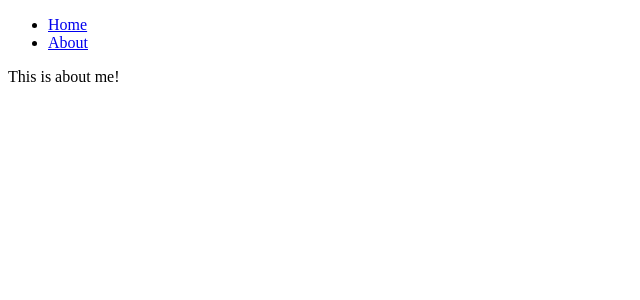
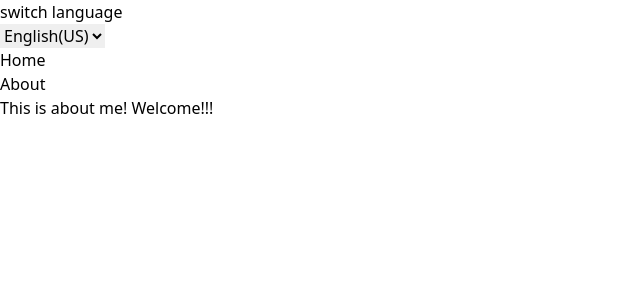
Before and after one commit to mesrbn/mehran-profile, a Nuxt app: page /about in a window 1280 px wide. Shown: the top 300 px of the page, without its empty margins (0-640 px from the left). Built offline with nearby package versions, Linux system fonts and the light colour scheme.

Commit message:
adding modules and also i18n internationalitzation

```diff
--- a/layouts/default.vue
+++ b/layouts/default.vue
@@ -3,16 +3,33 @@
     and this root element cannot be a <slot />. -->
 <template>
   <div>
+    <div>switch language</div>
+    <select v-model="language">
+      <option v-for="item in locales" :key="item" :value="item.code">
+        {{ item.name }}
+      </option>
+    </select>
     <nav>
       <ul>
         <li>
-          <NuxtLink to="/">Home</NuxtLink>
+          <NuxtLink :to="localPath('/')">Home</NuxtLink>
         </li>
         <li>
-          <NuxtLink to="/about">About</NuxtLink>
+          <NuxtLink :to="localPath('/about')">About</NuxtLink>
         </li>
       </ul>
     </nav>
     <slot />
   </div>
 </template>
+
+<script setup>
+const { locales, locale, setLocale } = useI18n();
+const localPath = useLocalePath();
+const language = computed({
+  get: () => locale.value,
+  set: (value) => {
+    setLocale(value);
+  },
+});
+</script>
--- /dev/null
+++ b/locales/de.json
@@ -0,0 +1,3 @@
+{
+  "welcome": "Wilkommen!!!"
+}
--- /dev/null
+++ b/locales/en.json
@@ -0,0 +1,3 @@
+{
+  "welcome": "Welcome!!!"
+}
--- a/nuxt.config.ts
+++ b/nuxt.config.ts
@@ -1,4 +1,30 @@
 // https://nuxt.com/docs/api/configuration/nuxt-config
 export default defineNuxtConfig({
-  devtools: { enabled: true }
+  devtools: { enabled: true },
+  modules: [
+    '@nuxtjs/tailwindcss',
+    '@nuxtjs/i18n',
+  ],
+  i18n: {
+    /* module options */
+    // vueI18n: './nuxt-i18n.js', // custom path example
+    lazy: true,
+    langDir: "locales",
+    strategy: "prefix_except_default",
+    locales: [
+      {
+        code: "en-US",
+        iso: "en-US",
+        name: "English(US)",
+        file: "en.json",
+      },
+      {
+        code: "de",
+        iso: "de",
+        name: "Deutsch",
+        file: "de.json",
+      },
+    ],
+    defaultLocale: "en-US",
+  }
 })
--- a/package.json
+++ b/package.json
@@ -12,6 +12,8 @@
   },
   "devDependencies": {
     "@nuxt/devtools": "latest",
+    "@nuxtjs/i18n": "^8.0.0",
+    "@nuxtjs/tailwindcss": "^6.10.3",
     "nuxt": "^3.9.0",
     "prettier": "3.1.1",
     "vue": "^3.3.13",
--- a/pages/about.vue
+++ b/pages/about.vue
@@ -1,3 +1,8 @@
 <template>
-  <div>This is about me!</div>
+  <div>This is about me! {{ t("welcome") }}</div>
 </template>
+
+<script setup>
+import { useI18n } from "vue-i18n";
+const { t } = useI18n();
+</script>
```
Also changed, not shown: 1 other file (tests, documents, lock files or other folders).
